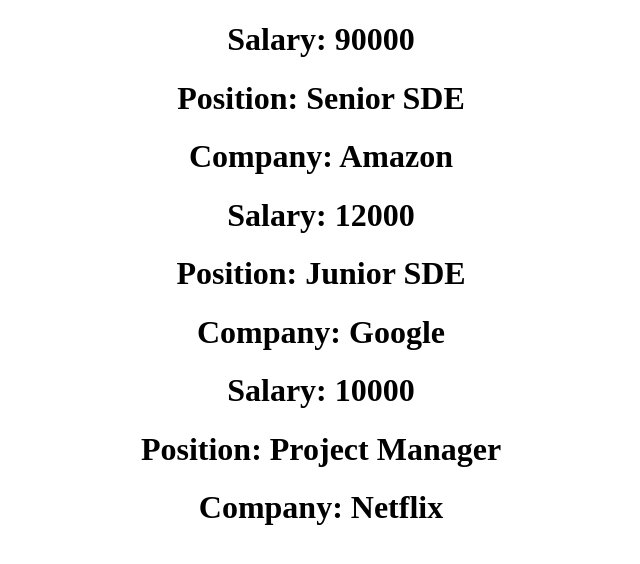
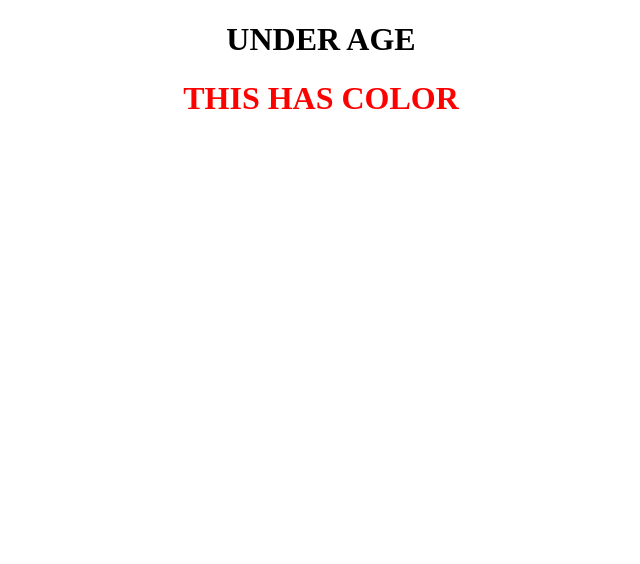
Before and after one commit to Alesso2805/react-course, a React (Create React App) app: page / in a window 1280 px wide. Shown: the top 564 px of the page, without its empty margins (319-959 px from the left). Built offline with nearby package versions, Linux system fonts and the light colour scheme.

Commit message:
ternary operators and css module stylesheets

```diff
--- a/src/App.js
+++ b/src/App.js
@@ -1,11 +1,17 @@
-import './App.css';
+import styles from './App.module.css';
 
 function App() {
+    const age = 10;
+    const isGreen = false;
   return (
-      <div className="App">
-        <Job salary={90000} position="Senior SDE" company="Amazon"/>
-        <Job salary={12000} position="Junior SDE" company="Google"/>
-        <Job salary={10000} position="Project Manager" company="Netflix"/>
+      <div className={styles.App}>
+          {age >= 18 ? <h1>OVER AGE</h1> : <h1>UNDER AGE</h1>}
+          <h1 style={{color: isGreen ? "green" : "red"}}>THIS HAS COLOR</h1>
+
+          {isGreen && <button> THIS IS A BUTTON</button>}
+        {/*<Job salary={90000} position="Senior SDE" company="Amazon"/>*/}
+        {/*<Job salary={12000} position="Junior SDE" company="Google"/>*/}
+        {/*<Job salary={10000} position="Project Manager" company="Netflix"/>*/}
       </div>
 );
 }
--- a/src/App.css
+++ b/src/App.module.css
@@ -36,3 +36,7 @@
     transform: rotate(360deg);
   }
 }
+
+.name {
+  color: red;
+}
```
